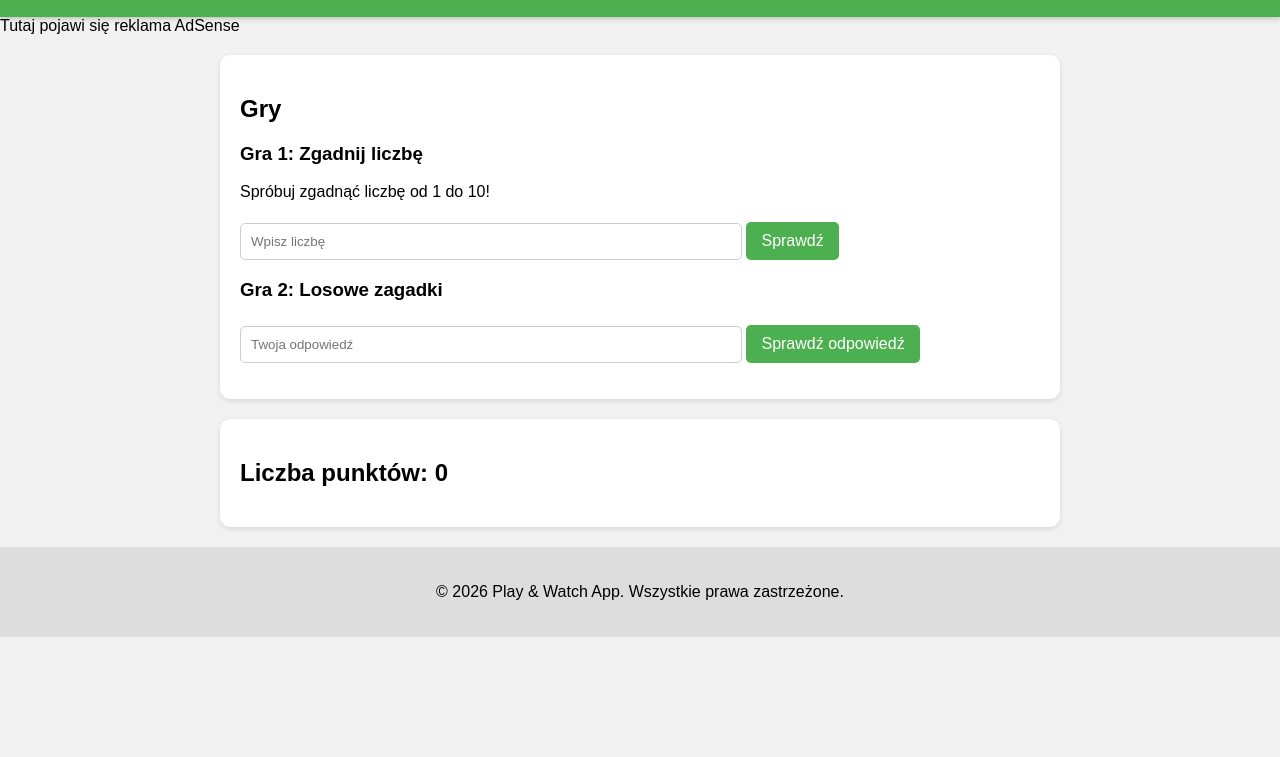
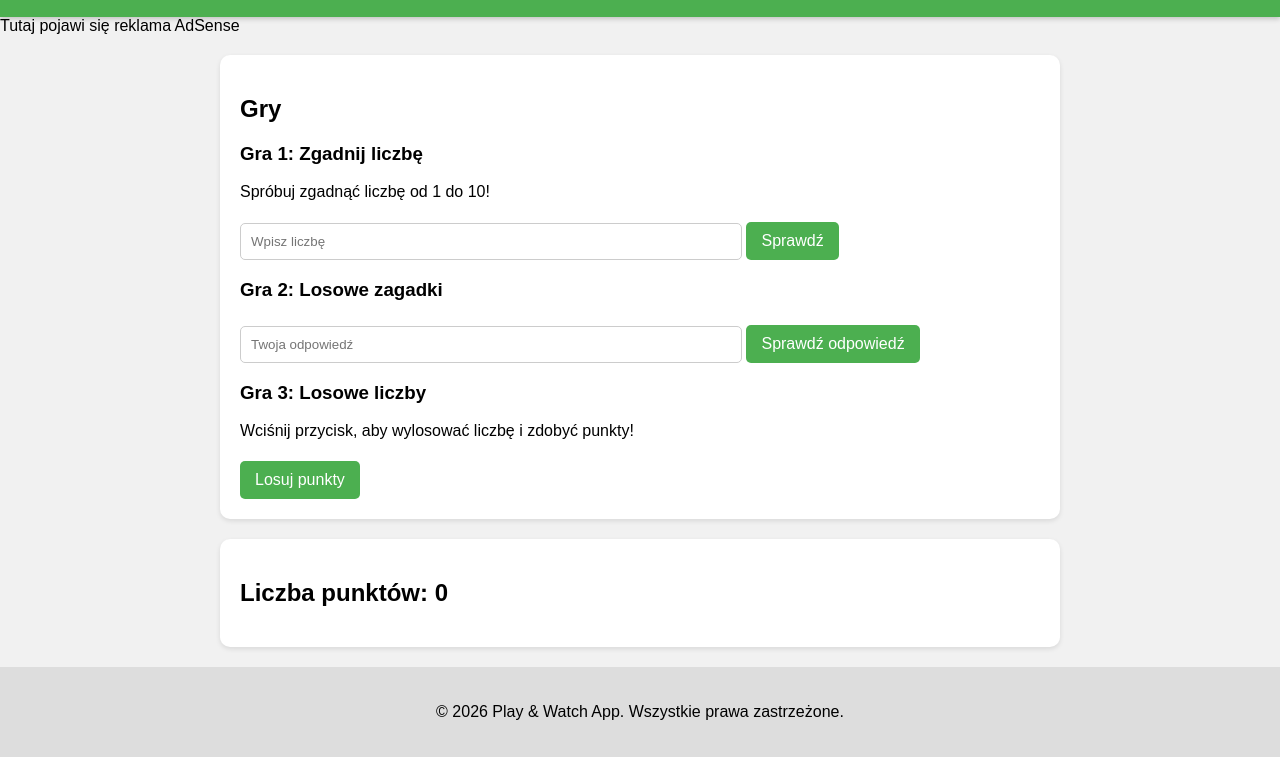
Before and after one commit to sikoraszymon46-commits/play-watch-app, a plain HTML site: page index.html in a window 1280 px wide. Shown: the part 121-878 px from the top of the page. Before the commit the page ends 800 px from the top, so only its background shows below. Drawn offline with Linux system fonts and the light colour scheme.

Commit message:
Update index.html

```diff
--- a/index.html
+++ b/index.html
@@ -29,6 +29,8 @@
   <main>
     <section id="gry">
       <h2>Gry</h2>
+
+      <!-- Gra 1 -->
       <div class="game" id="gra1">
         <h3>Gra 1: Zgadnij liczbę</h3>
         <p>Spróbuj zgadnąć liczbę od 1 do 10!</p>
@@ -37,6 +39,7 @@
         <p id="wynik"></p>
       </div>
 
+      <!-- Gra 2 -->
       <div class="game" id="gra2">
         <h3>Gra 2: Losowe zagadki</h3>
         <p id="zagadki"></p>
@@ -44,6 +47,14 @@
         <button onclick="sprawdzZagadke()">Sprawdź odpowiedź</button>
         <p id="wynikZagadki"></p>
       </div>
+
+      <!-- Gra 3 -->
+      <div class="game" id="gra3">
+        <h3>Gra 3: Losowe liczby</h3>
+        <p>Wciśnij przycisk, aby wylosować liczbę i zdobyć punkty!</p>
+        <button onclick="losujPunkty()">Losuj punkty</button>
+      </div>
+
     </section>
 
     <section id="punkty">
```
